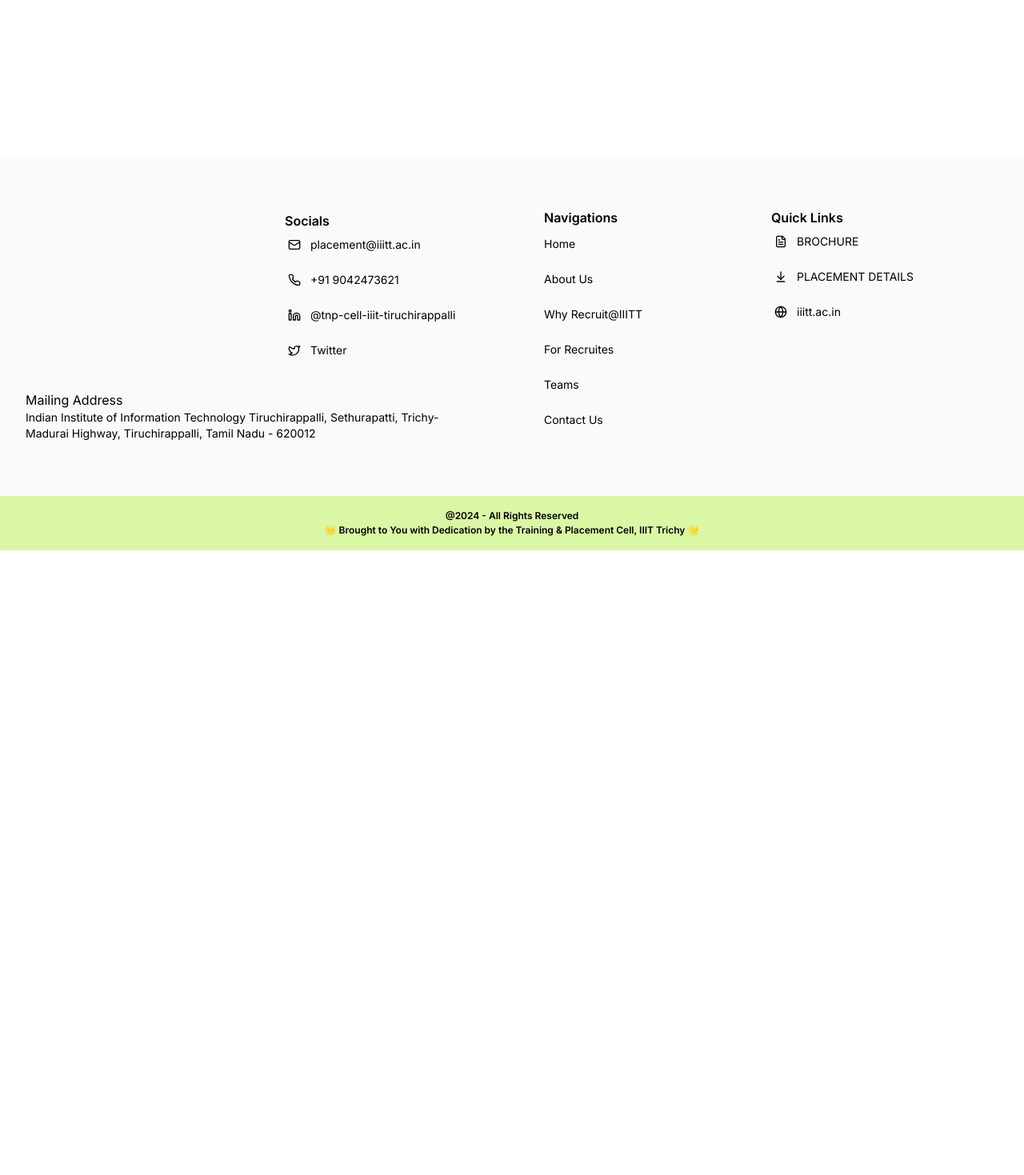
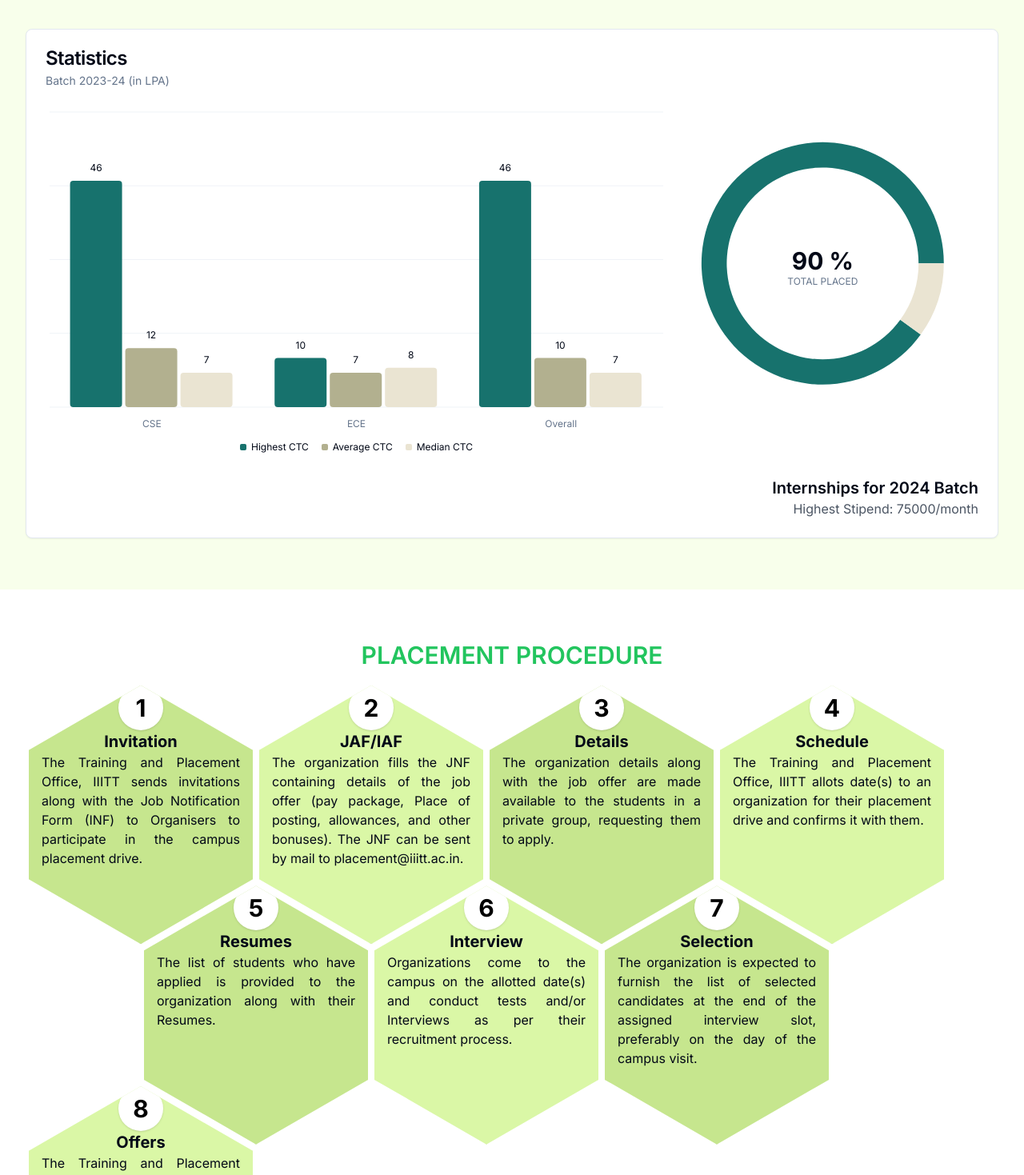
Before and after one commit to helloworld-iiitt/tp, a Next.js app: page /for-recruiters in a window 1280 px wide. Before the commit this address had no page. Shown: the part 720-2189 px from the top of the page at 80% size. Before the commit the page ends 1408 px from the top, so only its background shows below. Built offline with nearby package versions, Linux system fonts and the light colour scheme; grey boxes are pictures that could not be loaded.

Commit message:
update about, navbar footer and statics

```diff
--- a/app/for-recruites/page.tsx
+++ b/app/for-recruiters/page.tsx
@@ -36,7 +36,7 @@
                 </div>
             </div>
 
-            <div className="container py-16">
+            <div className="container py-16 pb-32">
                 <PlacemenrProcedure />
             </div>
 
--- a/app/globals.css
+++ b/app/globals.css
@@ -73,7 +73,7 @@
 .flip-card {
   background-color: transparent;
   /* width: 190px; */
-  height: 70vh;
+  /* height: 70vh; */
   perspective: 1000px;
   /* font-family: sans-serif; */
 }
@@ -134,3 +134,52 @@
   color: white;
   transform: rotateY(180deg);
 }
+
+.hex-main {
+  display: flex;
+  justify-content: center;
+  --s: 280px;
+  /* size  */
+  --m: 4px;
+  /* margin */
+  --f: calc(1.732 * var(--s) + 4 * var(--m) - 1px);
+}
+
+@media screen and (max-width: 600px) {
+  .hex-main {
+    --m: auto;
+  }
+}
+
+
+
+.hex-container {
+  font-size: 0;
+  /*disable white space between inline block element */
+  /* display: flex; */
+  /* margin: auto; */
+}
+
+.hex-container div {
+  width: var(--s);
+  margin: var(--m);
+  height: calc(var(--s)*1.1547);
+  display: inline-block;
+  font-size: initial;
+  clip-path: polygon(0% 25%, 0% 75%, 50% 100%, 100% 75%, 100% 25%, 50% 0%);
+  background: #daf7a6;
+  margin-bottom: calc(var(--m) - var(--s)*0.2885);
+}
+
+.hex-container div:nth-child(odd) {
+  background: #C6E68E;
+}
+
+.hex-container::before {
+  content: "";
+  width: calc(var(--s)/2 + var(--m));
+  float: left;
+  height: 120%;
+  shape-outside: repeating-linear-gradient(#0000 0 calc(var(--f) - 3px),
+      #000 0 var(--f));
+}
--- a/components/footer/Footer.tsx
+++ b/components/footer/Footer.tsx
@@ -120,7 +120,7 @@
 
             <div className='px-4 bg-[#daf7a6] py-4 text-[0.75rem] font-semibold'>
                 <h3 className='text-center text-offwhite'>@2024 - All Rights Reserved</h3>
-                <h3 className='text-center text-offwhite'>🌟 Brought to You with Dedication by the Training & Placement Cell, IIIT Trichy 🌟</h3>
+                <h3 className='text-center text-offwhite'>🌟 Brought to You with Dedication by the TNP Cell, IIIT Trichy 🌟</h3>
             </div>
 
         </div>
--- a/components/for-recruiters/PlacemenrProcedure.tsx
+++ b/components/for-recruiters/PlacemenrProcedure.tsx
@@ -4,27 +4,24 @@
 export default function PlacemenrProcedure() {
     return (
         <div>
-            <h1 className='md:text-4xl text-3xl text-green-500 font-semibold text-center pb-10'>PLACEMENT PROCEDURE</h1>
-            {/* <div className=''> */}
-            <div className='grid md:grid-cols-2 lg:grid-cols-4'>
-                {
-                    produreSteps.map((step, idx) =>
-                        <section key={idx}
-                            className="border-r-[1rem] border-[1rem] rounded-md max-w-[400px]">
-                            <div className='px-2 pt-2 flex'>
-                                <h1 className='text-[0.5rem]'>Step</h1>
-                                <div className='flex items-center gap-3 text-gray-500'>
-                                    <b className='text-3xl text-black'>{step.step}</b>
-                                    {step.icon}
-                                </div>
+            <h1 className='md:text-3xl text-xl text-green-500 font-semibold text-center pb-4'>PLACEMENT PROCEDURE</h1>
+
+            <div className="hex-main">
+                <div className="hex-container grid gap-1 md:block">
+                    {
+                        produreSteps.map((step, idx) =>
+                            <div key={idx} className="shadow-lg relative hover:scale-105 duration-200 cursor-pointer">
+                                <section className='flex justify-center font-bold text-3xl text-black'>
+                                    <p className='bg-white flex justify-center items-center shadow rounded-full w-14 h-14 translate-y-0'>{step.step}</p>
+                                </section>
+                                <h2 className='text-center text-xl capitalize font-bold'>{step.title}</h2>
+                                <section className='text-base overflow-hidden text-center md:text-justify absolute w-full px-4 pb-2'>
+                                    {step.description}
+                                </section>
                             </div>
-                            <div className='text-sm text-justify px-2 pb-2'>
-                                {step.description}
-                            </div>
-                        </section>
-                    )
-                }
-                {/* </div> */}
+                        )
+                    }
+                </div>
             </div>
         </div>
     )
--- a/components/for-recruiters/data.tsx
+++ b/components/for-recruiters/data.tsx
@@ -4,42 +4,50 @@
     {
         icon: <Footprints />,
         step: 1,
+        title: "Invitation",
         description: "The Training and Placement Office, IIITT sends invitations along with the Job Notification Form (INF) to Organisers to participate in the campus placement drive."
     },
     {
         icon: <Footprints />,
         step: 2,
+        title: "JAF/IAF",
         description: "The organization fills the JNF containing details of the job offer (pay package, Place of posting, allowances, and other bonuses). The JNF can be sent by mail to placement@iiitt.ac.in."
     },
     {
         icon: <Footprints />,
         step: 3,
+        title: "Details",
         description: "The organization details along with the job offer are made available to the students in a private group, requesting them to apply."
     },
     {
         icon: <Footprints />,
         step: 4,
+        title: "Schedule",
         description: "The Training and Placement Office, IIITT allots date(s) to an organization for their placement drive and confirms it with them."
     },
     {
         icon: <Footprints />,
         step: 5,
+        title: "Resumes",
         description: "The list of students who have applied is provided to the organization along with their Resumes."
     },
     {
         icon: <Footprints />,
         step: 6,
+        title: "Interview",
         description: "Organizations come to the campus on the allotted date(s) and conduct tests and/or Interviews as per their recruitment process."
     },
     {
         icon: <Footprints />,
         step: 7,
+        title: "Selection",
         description: "The organization is expected to furnish the list of selected candidates at the end of the assigned interview slot, preferably on the day of the campus visit."
     },
     {
         icon: <Footprints />,
         step: 8,
-        description: "The Training and Placement Office, IIITT also coordinates the signing of offer letters by the students selected to ensure that they reach the organization/company as soon as possible"
+        title: "Offers",
+        description: "The Training and Placement Office, IIITT also coordinates the signing of offer letters by the students selected to ensure that they reach the organization/company as soon as possible."
     },
 ]
 
--- a/components/header/Navbar.tsx
+++ b/components/header/Navbar.tsx
@@ -15,7 +15,7 @@
     { name: 'Home', href: '/', current: true },
     { name: 'About Us', href: '/#about-us', current: false },
     { name: 'Why Recruit@IIITT', href: '/#why-recruit@IIITT', current: false },
-    { name: 'For Recruites', href: '/for-recruites', current: false },
+    { name: 'For Recruiters', href: '/for-recruiters', current: false },
     { name: 'Teams', href: '/#teams', current: false },
     { name: 'Contact Us', href: '/#contact-us', current: false },
 ]
--- a/components/main/AboutIIITT.tsx
+++ b/components/main/AboutIIITT.tsx
@@ -7,19 +7,19 @@
         <div id='about-us' >
             <h2 className='h-20'></h2>
             <div>
-                <h1 className='text-green-500 font-bold text-2xl text-center mb-2'>About IIIT Trichy</h1>
+                <h1 className='text-green-500 font-bold text-2xl md:text-3xl text-center mb-2'>About IIIT Trichy</h1>
 
-                <section className='grid md:grid-cols-2 gap-4 shadow rounded md:p-10 p-4'>
+                <section className='grid md:grid-cols-2  items-center justify-items-center gap-4 shadow rounded md:p-10 p-4'>
 
-                    <p className='text-base text-gray-600 text-justify order-2 md:order-1'>
-                        Indian Institute of Information Technology Tiruchirappalli (IIITT), also known as IIIT Trichy, is an Institute of National Importance and one among the 25 IIITs proposed under the non-profit Public-Private Partnership (PPP) Model by MHRD. IIITT is an academic and research institute fully funded by Government of India, Government of Tamil Nadu and Industry Partners in the ratio of 50:35:15. Industry partners include Tata Consultancy Services (TCS), Cognizant Technology Solutions (CTS), Infosys, Ramco Systems, ELCOT, and Navitas (TAKE Solutions).
+                    <p className='text-lg text-gray-600 text-justify order-2 md:order-1'>
+                        <strong>Indian Institute of Information Technology Tiruchirappalli (IIITT)</strong> , also known as IIIT Trichy, is an <strong className='font-semibold'>Institute of National Importance</strong> and one among the 25 IIITs proposed under the non-profit <strong className='font-semibold'>Public-Private Partnership (PPP)</strong> Model by MHRD. IIITT is an academic and research institute fully funded by Government of India, Government of Tamil Nadu and Industry Partners in the ratio of 50:35:15. Industry partners include <strong className='font-semibold'>Tata Consultancy Services (TCS), Cognizant Technology Solutions (CTS), Infosys, Ramco Systems, ELCOT, and Navitas (TAKE Solutions).</strong>
                     </p>
 
-                    <div className='h-[500px] w-full relative order-1 md:order-2'>
+                    <div className='h-[250px] w-full md:w-[350px] rounded-lg relative order-1 md:order-2 overflow-hidden'>
                         <Image
-                            src='/iiitt-img1.jpg'
+                            src='/iiitt-img.jpg'
                             alt='iiitt'
-                            className='rounded-md object-fill'
+                            className='rounded-md object-cover'
                             fill
                         />
                     </div>
--- a/components/main/DeskPost.tsx
+++ b/components/main/DeskPost.tsx
@@ -6,7 +6,7 @@
     return (
         <div className='grid grid-cols-1 lg:grid-cols-2 gap-5'>
 
-            <div className="flip-card">
+            <div className="flip-card h-[80vh] md:h-[70vh]">
                 <div className="flip-card-inner">
                     <div className="flip-card-front px-4 md:px-6 py-4">
                         <h1 className='text-green-500 font-bold text-2xl text-center mb-2'>FROM THE DIRECTOR&apos;S DESK</h1>
@@ -28,13 +28,13 @@
                             </div>
                         </section>
                         <section className=''>
-                            <p className='text-base text-justify text-gray-600'>
+                            <p className='text-base text-justify text-gray-600 overflow-y-auto'>
                                 Indian Institute of Information Technology Tiruchirappalli (IIITT) is an
                                 initiative under the Public Private Partnership (PPP) model with a
                                 primary focus on addressing the challenges faced by the Indian IT
                                 industry and the growth of the domestic IT sector. IIITT attracts students
                                 from all over the country and abroad. The purpose of an institution of
-                                higher learning is ...
+                                higher learning is... [hover for more]
                             </p>
                             <div className='flex justify-end'>
                                 <MousePointerClick />
@@ -42,7 +42,7 @@
                         </section>
                     </div>
                     <div className="flip-card-back">
-                        <section className='px-4 md:px-6 py-4 overflow-hidden'>
+                        <section className='px-4 md:px-6 py-4 overflow-auto'>
                             <p className='text-base text-justify text-gray-600'>
                                 to impart/inculcate the best  of the academic
                                 experience in a chosen discipline with specialized knowledge. The purpose of an institution of
@@ -73,7 +73,7 @@
                 </div>
             </div>
 
-            <div className="flip-card">
+            <div className="flip-card h-[80vh] md:h-[70vh]">
                 <div className="flip-card-inner">
                     <div className="flip-card-front px-6 py-4">
                         <h1 className='text-green-500 font-bold text-2xl text-center mb-2'>FROM THE TPO</h1>
@@ -100,7 +100,7 @@
                                 through encouraging students to participate in trainings and workshops
                                 to develop their professional and soft skills. The rigorous training as
                                 part of the curriculum enables each one of the students to gain first-hand IT sector. The T&P primarily engages itself in accomplishing a
-                                suitable place in the corporate sector...
+                                suitable place in the corporate sector... [hover for more]
                             </p>
                             <div className='flex justify-end'>
                                 <MousePointerClick />
--- a/components/why-recruit-us/ClubCard.tsx
+++ b/components/why-recruit-us/ClubCard.tsx
@@ -17,9 +17,13 @@
         Autoplay({ delay: 2000, stopOnInteraction: false })
     )
     return (
-        <div>
+        <div className='relative'>
             <Carousel
                 className="w-full my-10"
+                opts={{
+                    align: "start",
+                    loop: true,
+                }}
                 plugins={[plugin.current]}
                 onMouseEnter={plugin.current.stop}
                 onMouseLeave={plugin.current.reset}
@@ -33,7 +37,7 @@
                                         <CardContent className="flex aspect-square- items-start justify-center py-4 md:px-8 md:py-6 min-h-[440px]">
                                             <div className="w-[300px]- flex flex-col items-center justify-center space-y-4">
                                                 {card.icon}
-                                                <h1 className='text-xl'>{card.title}</h1>
+                                                <h1 className='text-xl text-center'>{card.title}</h1>
 
                                                 <p className='text-gray-500 text-justify'>
                                                     {card.description}
@@ -45,8 +49,8 @@
                             </CarouselItem>
                         ))}
                 </CarouselContent>
-                <CarouselPrevious className='ms-3' />
-                <CarouselNext className='me-3' />
+                <CarouselPrevious className='absolute -bottom-48 left-0' />
+                {/* <CarouselNext className='me-3 absolute bottom-0' /> */}
             </Carousel>
         </div>
     )
--- a/components/why-recruit-us/statistic/BarGraph.tsx
+++ b/components/why-recruit-us/statistic/BarGraph.tsx
@@ -11,9 +11,9 @@
     ChartTooltipContent,
 } from "@/components/ui/chart"
 const chartData = [
-    { title: "CSE", highCTC: 13, avgCTC: 7.25, medianCTC: 6 },
-    { title: "ECE", highCTC: 10, avgCTC: 7.75, medianCTC: 7.5 },
-    { title: "Overall", highCTC: 13, avgCTC: 7.5, medianCTC: 6 }
+    { title: "CSE", highCTC: 46, avgCTC: 12, medianCTC: 7 },
+    { title: "ECE", highCTC: 10, avgCTC: 7, medianCTC: 8 },
+    { title: "Overall", highCTC: 46, avgCTC: 10, medianCTC: 7 }
 ]
 
 const chartConfig = {
@@ -33,7 +33,7 @@
 
 export default function BarGraphContainer() {
     return (
-        <ChartContainer config={chartConfig} className="h-[160px] md:h-[60vh]">
+        <ChartContainer config={chartConfig} className="w-full md:col-span-2">
             <BarChart accessibilityLayer data={chartData} className="">
                 {/* <YAxis
             dataKey="month"
--- a/components/why-recruit-us/statistic/PieChart.tsx
+++ b/components/why-recruit-us/statistic/PieChart.tsx
@@ -39,7 +39,7 @@
     return (
         <ChartContainer
             config={chartConfig}
-            className="mx-auto aspect-square h-[160px] md:h-[60vh]"
+            className="md:aspect-square w-full"
         >
             <PieChart>
                 <ChartTooltip
--- a/components/why-recruit-us/statistic/Statistics.tsx
+++ b/components/why-recruit-us/statistic/Statistics.tsx
@@ -10,17 +10,17 @@
             <Card className="">
                 <CardHeader>
                     <CardTitle>Statistics</CardTitle>
-                    <CardDescription>Batch 2024-25 (in LPA)</CardDescription>
+                    <CardDescription>Batch 2023-24 (in LPA)</CardDescription>
                 </CardHeader>
-                <CardContent className="flex">
-                    <div className="flex flex-col md:flex-row">
-                        <BarGraphContainer />
+                <CardContent className="grid md:grid-cols-3 justify-items-center">
+                    {/* <div className="grid justify-items-center"> */}
+                    <BarGraphContainer />
 
-                        <PieChartContainer />
-                    </div>
+                    <PieChartContainer />
+                    {/* </div> */}
                 </CardContent>
                 <CardFooter>
-                    <div className="w-full flex flex-col items-end">
+                    <div className="w-full flex flex-col items-center md:items-end">
 
                         <h1 className="font-semibold text-xl">Internships for 2024 Batch</h1>
                         <h2 className="text-base text-gray-600">Highest Stipend: 75000/month</h2>
```
Also changed, not shown: public/iiitt-img.jpg (added).
